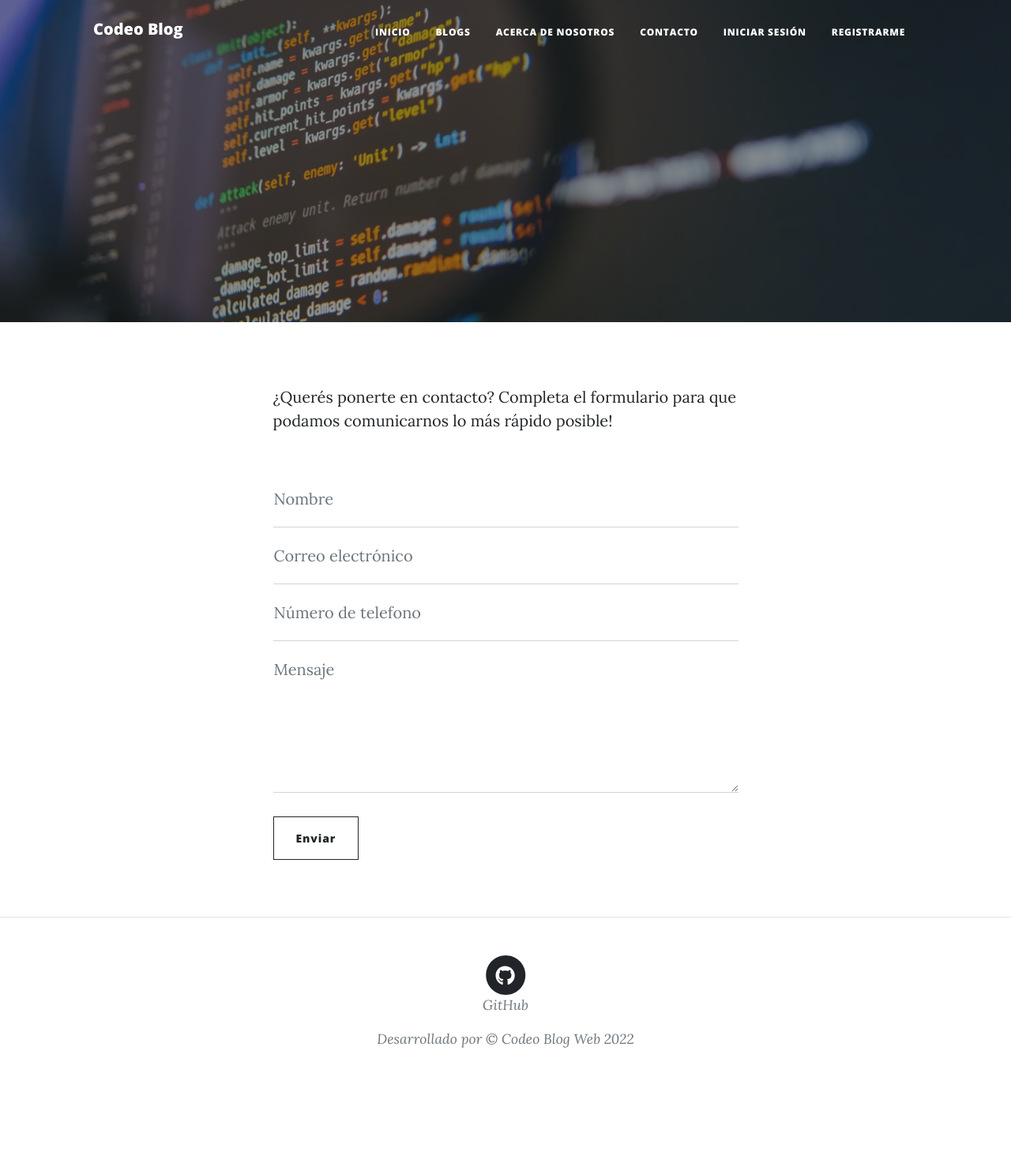
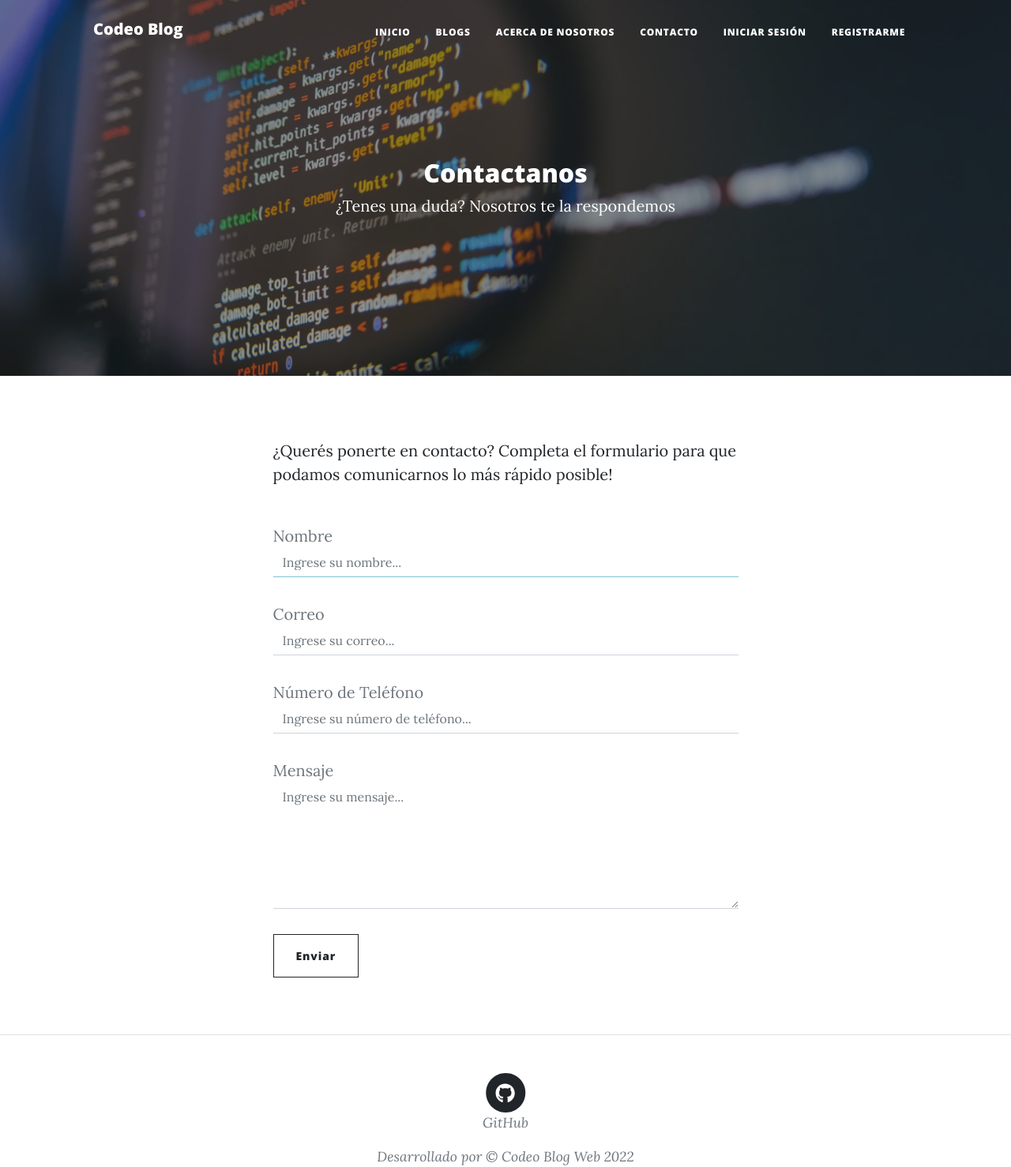
Before and after one commit to EzequielBosco/Proyecto_final_Coderhouse, a Django app: page /contact/ in a window 1280 px wide. Shown: the top 1478 px of the page at 79% size. Before the commit the page ends 1327 px from the top, so only its background shows below. Run offline with Django 4.2, Linux system fonts and the light colour scheme; data that the repository does not hold is empty; some libraries are stand-ins or nearby versions.

Commit message:
creo model contacto, con html, llega al admin

```diff
--- a/blog/admin.py
+++ b/blog/admin.py
@@ -1,6 +1,6 @@
 from django.contrib import admin
-from blog.models import ConfigIndex, ConfigAbout, ConfigContact
+from blog.models import ConfigIndex, ConfigAbout, Contacto
 
 admin.site.register(ConfigIndex)
 admin.site.register(ConfigAbout)
-admin.site.register(ConfigContact)
+admin.site.register(Contacto)
--- a/blog/models.py
+++ b/blog/models.py
@@ -9,6 +9,9 @@ class ConfigAbout(models.Model):
     titulo = models.CharField(max_length=20)
     sub_titulo = models.CharField(max_length=200)
 
-class ConfigContact(models.Model):
-    titulo = models.CharField(max_length=20)
-    sub_titulo = models.CharField(max_length=50)
+class Contacto(models.Model):
+    nombre = models.CharField(max_length=20)
+    correo = models.EmailField(max_length=50)
+    numero_telefono = models.CharField(max_length=20)
+    mensaje = models.TextField(max_length=2000)
+    fecha = models.DateTimeField(auto_now_add=True)
--- a/blog/templates/blog/contact.html
+++ /dev/null
@@ -1,80 +0,0 @@
-{% extends 'blog/base.html' %}
-{% block nav %}{% endblock %}
-{% block contenido %}
-{% load static %}
-        <!-- Page Header-->
-        <header class="masthead" style="background-image: url('{% static 'blog/assets/img/b.jpg' %}');">
-            <div class="container position-relative px-4 px-lg-5">
-                <div class="row gx-4 gx-lg-5 justify-content-center">
-                    <div class="col-md-10 col-lg-8 col-xl-7">
-                        <div class="page-heading">
-                            <h2>{{configcontact.titulo}}</h2>
-                            <span>{{configcontact.sub_titulo}}</span>
-                        </div>
-                    </div>
-                </div>
-            </div>
-        </header>
-        <!-- Main Content-->
-        <main class="mb-4">
-            <div class="container px-4 px-lg-5">
-                <div class="row gx-4 gx-lg-5 justify-content-center">
-                    <div class="col-md-10 col-lg-8 col-xl-7">
-                        <p>¿Querés ponerte en contacto? Completa el formulario para que podamos comunicarnos lo más rápido posible!</p>
-                        <div class="my-5">
-                            <!-- * * * * * * * * * * * * * * *-->
-                            <!-- * * SB Forms Contact Form * *-->
-                            <!-- * * * * * * * * * * * * * * *-->
-                            <!-- This form is pre-integrated with SB Forms.-->
-                            <!-- To make this form functional, sign up at-->
-                            <!-- https://startbootstrap.com/solution/contact-forms-->
-                            <!-- to get an API token!-->
-                            <form id="contactForm" data-sb-form-api-token="API_TOKEN">
-                                <div class="form-floating">
-                                    <input class="form-control" id="name" type="text" placeholder="Escriba su nombre..." data-sb-validations="required" />
-                                    <label for="name">Nombre</label>
-                                    <div class="invalid-feedback" data-sb-feedback="name:required">Escriba su nombre</div>
-                                </div>
-                                <div class="form-floating">
-                                    <input class="form-control" id="email" type="email" placeholder="Escriba su correo..." data-sb-validations="required,email" />
-                                    <label for="email">Correo electrónico</label>
-                                    <div class="invalid-feedback" data-sb-feedback="email:required">Escriba su correo</div>
-                                    <div class="invalid-feedback" data-sb-feedback="email:email">El correo no es válido</div>
-                                </div>
-                                <div class="form-floating">
-                                    <input class="form-control" id="phone" type="tel" placeholder="Escriba su número de teléfono..." data-sb-validations="required" />
-                                    <label for="phone">Número de telefono</label>
-                                    <div class="invalid-feedback" data-sb-feedback="phone:required">Escriba su número de teléfono</div>
-                                </div>
-                                <div class="form-floating">
-                                    <textarea class="form-control" id="message" placeholder="Escriba su mensaje..." style="height: 12rem" data-sb-validations="required"></textarea>
-                                    <label for="message">Mensaje</label>
-                                    <div class="invalid-feedback" data-sb-feedback="message:required">Escriba un mensaje</div>
-                                </div>
-                                <br />
-                                <!-- Submit success message-->
-                                <!---->
-                                <!-- This is what your users will see when the form-->
-                                <!-- has successfully submitted-->
-                                <div class="d-none" id="submitSuccessMessage">
-                                    <div class="text-center mb-3">
-                                        <div class="fw-bolder">El mensaje fue enviado!</div>
-                                        Muchas gracias, pronto nos pondremos en contacto.
-                                        <br />
-                                    </div>
-                                </div>
-                                <!-- Submit error message-->
-                                <!---->
-                                <!-- This is what your users will see when there is-->
-                                <!-- an error submitting the form-->
-                                <div class="d-none" id="submitErrorMessage"><div class="text-center text-danger mb-3">Error en enviar el mensaje!</div></div>
-                                <!-- Submit Button-->
-                                <button class="btn btn-outline-dark flex-shrink-0" id="submitButton" type="submit">Enviar</button>
-                            </form>
-                        </div>
-                    </div>
-                </div>
-            </div>
-        </main>
-        <script src="https://cdn.startbootstrap.com/sb-forms-latest.js"></script>
-{% endblock %}
--- /dev/null
+++ b/blog/templates/blog/contacto_form.html
@@ -0,0 +1,54 @@
+{% extends 'blog/base.html' %}
+{% block nav %}{% endblock %}
+{% block contenido %}
+{% load static %}
+        <!-- Page Header-->
+        <header class="masthead" style="background-image: url('{% static 'blog/assets/img/b.jpg' %}');">
+            <div class="container position-relative px-4 px-lg-5">
+                <div class="row gx-4 gx-lg-5 justify-content-center">
+                    <div class="col-md-10 col-lg-8 col-xl-7">
+                        <div class="page-heading">
+                            <h2>Contactanos</h2>
+                            <span>¿Tenes una duda? Nosotros te la respondemos</span>
+                        </div>
+                    </div>
+                </div>
+            </div>
+        </header>
+        <!-- Main Content-->
+        <main class="mb-4">
+            <div class="container px-4 px-lg-5">
+                <div class="row gx-4 gx-lg-5 justify-content-center">
+                    <div class="col-md-10 col-lg-8 col-xl-7">
+                        <p>¿Querés ponerte en contacto? Completa el formulario para que podamos comunicarnos lo más rápido posible!</p>
+                        <div class="my-5">
+                            <form id="contactForm" data-sb-form-api-token="API_TOKEN" form  enctype='multipart/form-data' method="post">
+                                {% csrf_token %}
+                                <div class="form-floating">
+                                <p>
+                                    <label for="id_nombre">Nombre</label>
+                                        <input type="text" name="nombre" class="form-control" maxlength="20" placeholder="Ingrese su nombre..." autofocus="" required="" id="id_nombre">
+                                </p>
+                                <p>
+                                    <label for="id_correo">Correo</label>
+                                    <input type="email" name="correo" class="form-control" placeholder="Ingrese su correo..." required="" data-sb-validations="required,email" id="id_correo">
+                                </p>
+                                <p>
+                                <label for="id_numero_telefono">Número de Teléfono</label>
+                                <input type="tel" name="numero_telefono" class="form-control" placeholder="Ingrese su número de teléfono..." required="" id="id_numero_telefono">
+                                </p>
+                                <p>
+                                <label for="id_mensaje">Mensaje</label>
+                                <textarea type="text" name="mensaje" class="form-control" style="height: 10rem" placeholder="Ingrese su mensaje..." required="" id="id_mensaje"></textarea>
+                                </p>
+                            </div>
+                                <!-- Submit Button-->
+                                <input class="btn btn-outline-dark flex-shrink-0" type="submit" value="Enviar">
+                            </form>
+                        </div>
+                    </div>
+                </div>
+            </div>
+        </main>
+        <script src="https://cdn.startbootstrap.com/sb-forms-latest.js"></script>
+{% endblock %}
--- a/blog/views.py
+++ b/blog/views.py
@@ -1,7 +1,9 @@
 from django.shortcuts import render
+from django.urls import reverse_lazy
+from django.views.generic import CreateView
 from django.contrib.auth.decorators import login_required
 from django.views.generic import TemplateView
-from blog.models import ConfigIndex, ConfigAbout, ConfigContact
+from blog.models import ConfigIndex, ConfigAbout, Contacto
 from post.models import Post
 
 def Home(request):
@@ -12,9 +14,10 @@ def About(request):
     configabout = ConfigAbout.objects.first()
     return render (request, "blog/about.html", {"configabout":configabout})
 
-def Contact(request):
-    configcontact = ConfigContact.objects.first()
-    return render (request, "blog/contact.html", {"configcontact":configcontact})
+class Contacto(CreateView):
+    model = Contacto
+    fields = ['nombre', 'correo', 'numero_telefono', 'mensaje']
+    success_url = reverse_lazy("pagina-principal")
 
 @login_required
 def Blogs(request):
--- a/perfiles/forms.py
+++ b/perfiles/forms.py
@@ -8,14 +8,14 @@ from django.forms.forms import Form
 class CustomUserCreationForm(UserCreationForm):
     username = forms.CharField(label='username', min_length=5, max_length=150)
     email = forms.EmailField(label='email')
-    password1 = forms.CharField(label='password', widget=forms.PasswordInput)
-    password2 = forms.CharField(label='Confirm password', widget=forms.PasswordInput)
+    password1 = forms.CharField(label='password1', widget=forms.PasswordInput)
+    password2 = forms.CharField(label='password2', widget=forms.PasswordInput)
 
     def email_clean(self):
         email = self.cleaned_data['email'].lower()
         new = User.objects.filter(email=email)
         if new.count():
-            raise ValidationError(" Email Already Exist")
+            raise ValidationError("El correo ya esta en uso")
         return email
 
     def save(self, commit = True):
--- a/perfiles/templates/registration/signup.html
+++ b/perfiles/templates/registration/signup.html
@@ -25,7 +25,7 @@
             {% csrf_token %}
         <p>
             <label for="id_email">Correo:</label>
-            <input type="email" name="email" class="form-control" required="" id="id_email">
+            <input type="email" name="email" class="form-control" placeholder="Ingrese su correo..." required="" id="id_email">
         </p>
         <p>
             <label for="id_username">Nombre de usuario</label>
--- a/project/urls.py
+++ b/project/urls.py
@@ -17,14 +17,14 @@ from django.conf import settings
 from django.conf.urls.static import static
 from django.contrib import admin
 from django.urls import path, include
-from blog.views import Home, About, Contact, Blogs, Error404View
+from blog.views import Home, About, Blogs, Error404View, Contacto
 from django.conf.urls import handler404
 
 urlpatterns = [
     path('admin/', admin.site.urls),
     path('', Home, name='pagina-principal'),
     path('about/', About, name='nosotros'),
-    path('contact/', Contact, name="contacto"),
+    path('contact/', Contacto.as_view(), name="contacto"),
     path('pages/', Blogs, name="index-blog"),
     path('accounts/', include('perfiles.urls')),
     path('pages/', include('post.urls')),
```
Also changed, not shown: blog/migrations/0002_contacto.py (added), blog/migrations/0003_rename_contacto_contact.py (added), blog/migrations/0004_rename_contact_contacto.py (added), blog/migrations/0005_delete_configcontact.py (added), blog/migrations/0006_alter_contacto_mensaje.py (added).
